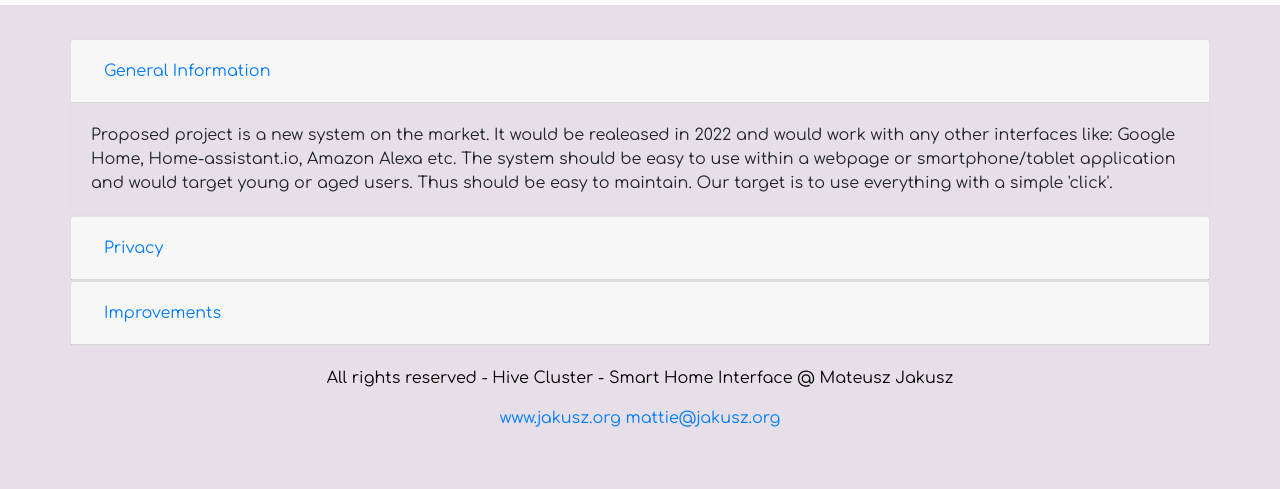
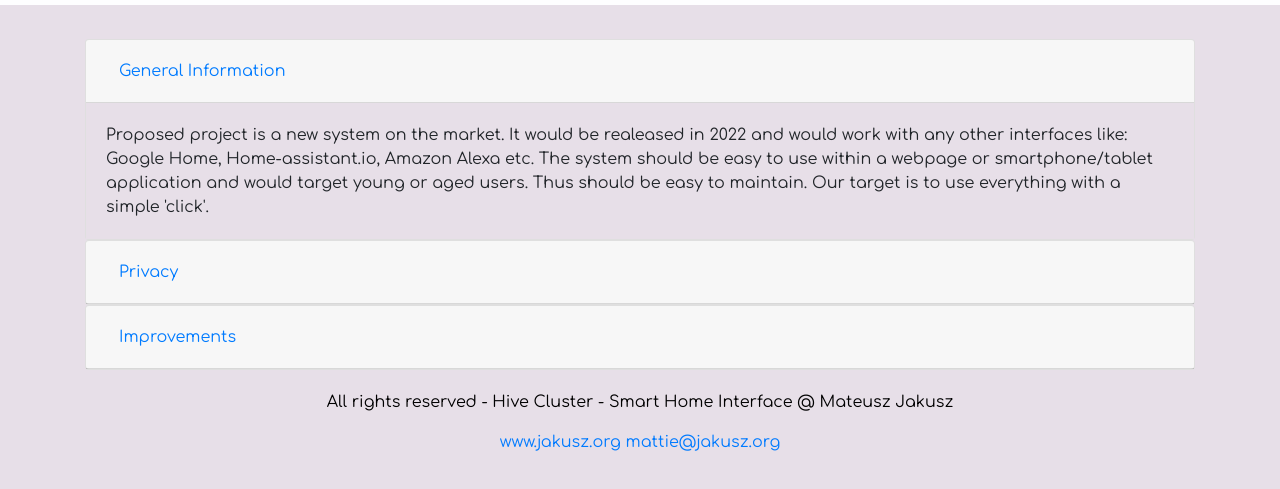
Before and after one commit to Code-Institute-Submissions/bloobsky-Milestone2-2, a plain HTML site: page faq.html in a window 1280 px wide. Shown: the part 111-600 px from the top of the page. Drawn offline with nearby package versions, Linux system fonts and the light colour scheme; a script that the page names is missing.

Commit message:
FAQ subpage fixed

```diff
--- a/css/style.css
+++ b/css/style.css
@@ -74,7 +74,9 @@ div#map {
 
 /* faq */
 
-.faq {}
+.faq {
+    width: 100%;
+}
 
 /* controls */
 
@@ -114,6 +116,7 @@ footer {
 
 .card-body {
     background-color: #E7DFE8;
+    width: 100%;
 }
 
 .lightoff {
--- a/faq.html
+++ b/faq.html
@@ -37,13 +37,12 @@
 
     <!-- container -->
     <div class="container">
-        <div class="row sm-12 faq">
             <!-- accordion -->
-            <div id="accordion">
+            <div id="accordion" id="accordionExample">
                 <div class="card">
                     <div class="card-header" id="headingOne">
                         <h5 class="mb-0">
-                            <button class="btn btn-link" data-toggle="collapse" data-target="#collapseOne" aria-expanded="true" aria-controls="collapseOne" width="80%">
+                            <button class="btn btn-link" data-toggle="collapse" data-target="#collapseOne" aria-expanded="true" aria-controls="collapseOne" >
           General Information
         </button>
                         </h5>
@@ -92,7 +91,6 @@
                     </div>
                 </div>
             </div>
-        </div>
     </div>
     <!-- footer -->
     <footer>
```
